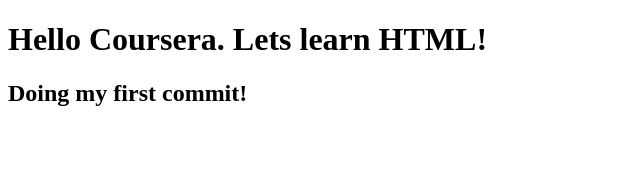
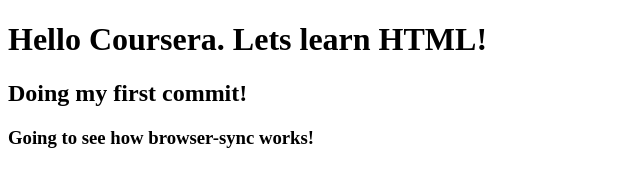
Before and after one commit to pari-25/coursera-test, a plain HTML site: page site/index.html in a window 1280 px wide. Shown: the whole page, without its empty margins (0-640 px from the left). Drawn offline with Linux system fonts and the light colour scheme.

Commit message:
committed

```diff
--- a/site/index.html
+++ b/site/index.html
@@ -6,5 +6,6 @@
 <body>
 <h1>Hello Coursera. Lets learn HTML!</h1>
 <h2>Doing my first commit!</h2>
+<h3>Going to see how browser-sync works!</h3>
 </body>
 </html>
```
